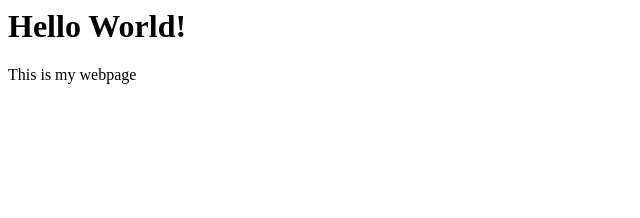
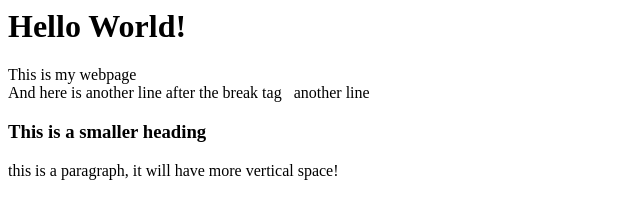
Before and after one commit to korrilamp/Hubspot_Workshop_Project, a plain HTML site: page index.html in a window 1280 px wide. Shown: the whole page, without its empty margins (0-640 px from the left). Drawn offline with Linux system fonts and the light colour scheme.

Commit message:
Update index.html

```diff
--- a/index.html
+++ b/index.html
@@ -4,6 +4,9 @@
 </head>
 <body>
   <h1>Hello World!</h1>
-  This is my webpage
+  This is my webpage <br />
+  And here is another line after the break tag &nbsp; another line
+  <h3>This is a smaller heading</h3>
+  <p> this is a paragraph, it will have more vertical space! </p>
 </body>
 </html>
```
